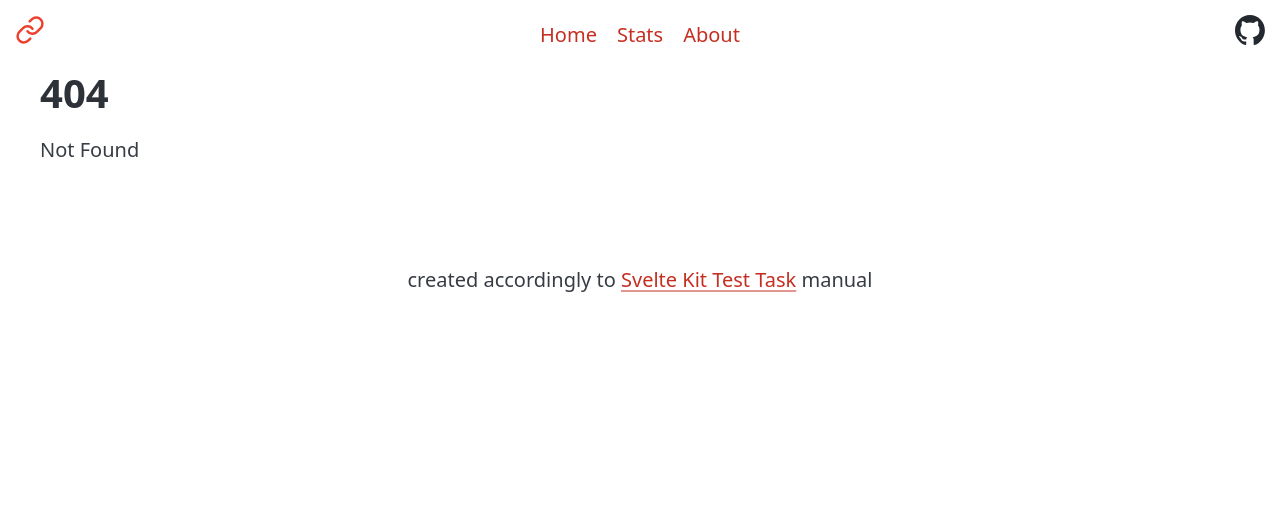
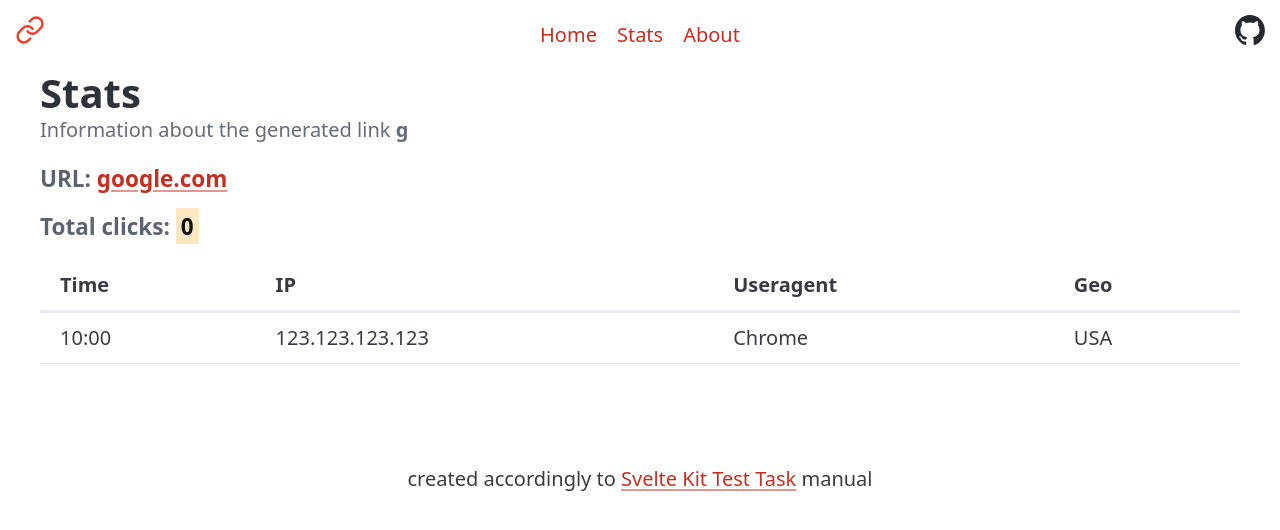
Before and after one commit to BohaLash/url-shortener, a SvelteKit app: page /1/stats in a window 1280 px wide. Before the commit this address had no page. Shown: the top 530 px of the page. Built offline with nearby package versions, Linux system fonts and the light colour scheme.

Commit message:
stats ui

```diff
--- /dev/null
+++ b/src/routes/[shortUrl]/stats/+page.server.ts
@@ -0,0 +1,19 @@
+import { fail } from '@sveltejs/kit';
+import type { PageServerLoad } from './$types';
+
+export const load = (({ cookies }) => {
+
+	return {
+		url: 'google.com',
+		shortUrl: 'g',
+		totals: 0,
+		clicks: [
+			{
+				datetime: '10:00',
+				ip: '123.123.123.123',
+				useragent: 'Chrome',
+				geo: 'USA',
+			},
+		],
+	};
+}) satisfies PageServerLoad;
--- /dev/null
+++ b/src/routes/[shortUrl]/stats/+page.svelte
@@ -0,0 +1,50 @@
+<script lang="ts">
+	import type { PageData, ActionData } from "./$types";
+
+	export let data: PageData;
+</script>
+
+<svelte:head>
+	<title>Stats</title>
+	<meta name="description" content="{data.shortUrl} stats" />
+</svelte:head>
+
+<section>
+	<hgroup>
+		<h1>Stats</h1>
+		<p>
+			Information about the generated link
+			<strong>{data.shortUrl}</strong>
+		</p>
+	</hgroup>
+
+	<h5>URL: <a href="data.url">{data.url}</a></h5>
+
+	<h5>Total clicks: <mark>{data.totals}</mark></h5>
+
+	{#if data.clicks.length}
+		<table>
+			<thead>
+				<tr>
+					<th scope="col">Time</th>
+					<th scope="col">IP</th>
+					<th scope="col">Useragent</th>
+					<th scope="col">Geo</th>
+				</tr>
+			</thead>
+			<tbody>
+				{#each data.clicks as click}
+					<tr>
+						<th scope="row">{click.datetime}</th>
+						<td>{click.ip}</td>
+						<td>{click.useragent}</td>
+						<td>{click.geo}</td>
+					</tr>
+				{/each}
+			</tbody>
+		</table>
+	{/if}
+</section>
+
+<style lang="scss">
+</style>
```
Also changed, not shown: src/routes/[shortUrl]/+server.ts (added).
